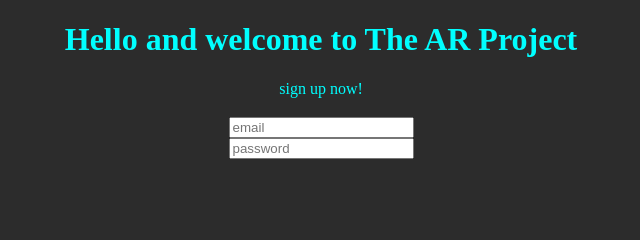
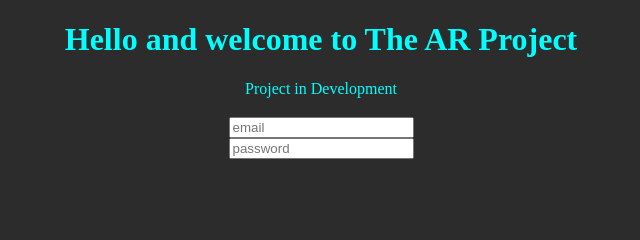
Before and after one commit to Xzonium/The-AR-Project, a website: page index.html in a window 1280 px wide. Shown: the top 240 px of the page, 319-959 px from the left. Drawn offline with Linux system fonts and the light colour scheme.

Commit message:
Add files via upload

```diff
--- a/index.html
+++ b/index.html
@@ -7,7 +7,7 @@
 </head>
 <body>
   <h1>Hello and welcome to The AR Project</h1>
-  <p>sign up now!</p>
+  <p>Project in Development</p>
   <div class="wrapper">
     <div class="username">
       <input type="email" placeholder="email" />
```
